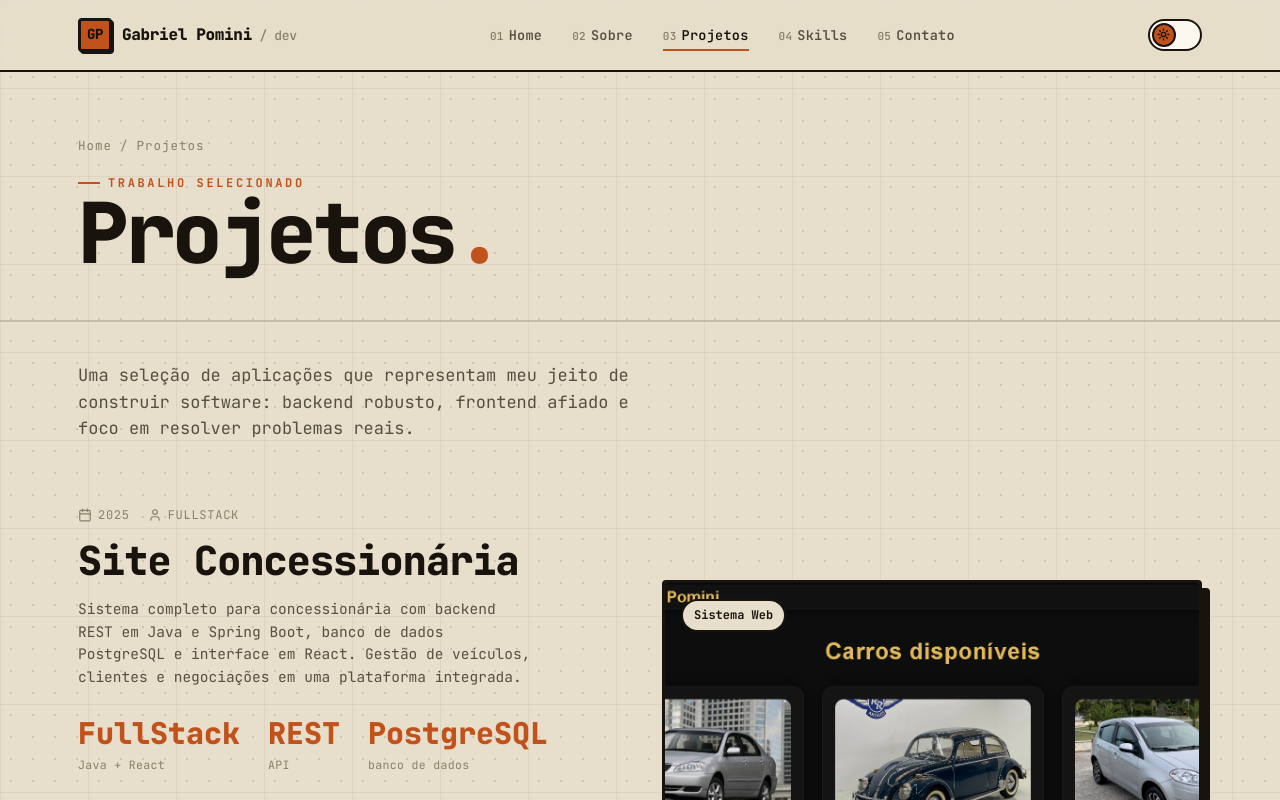
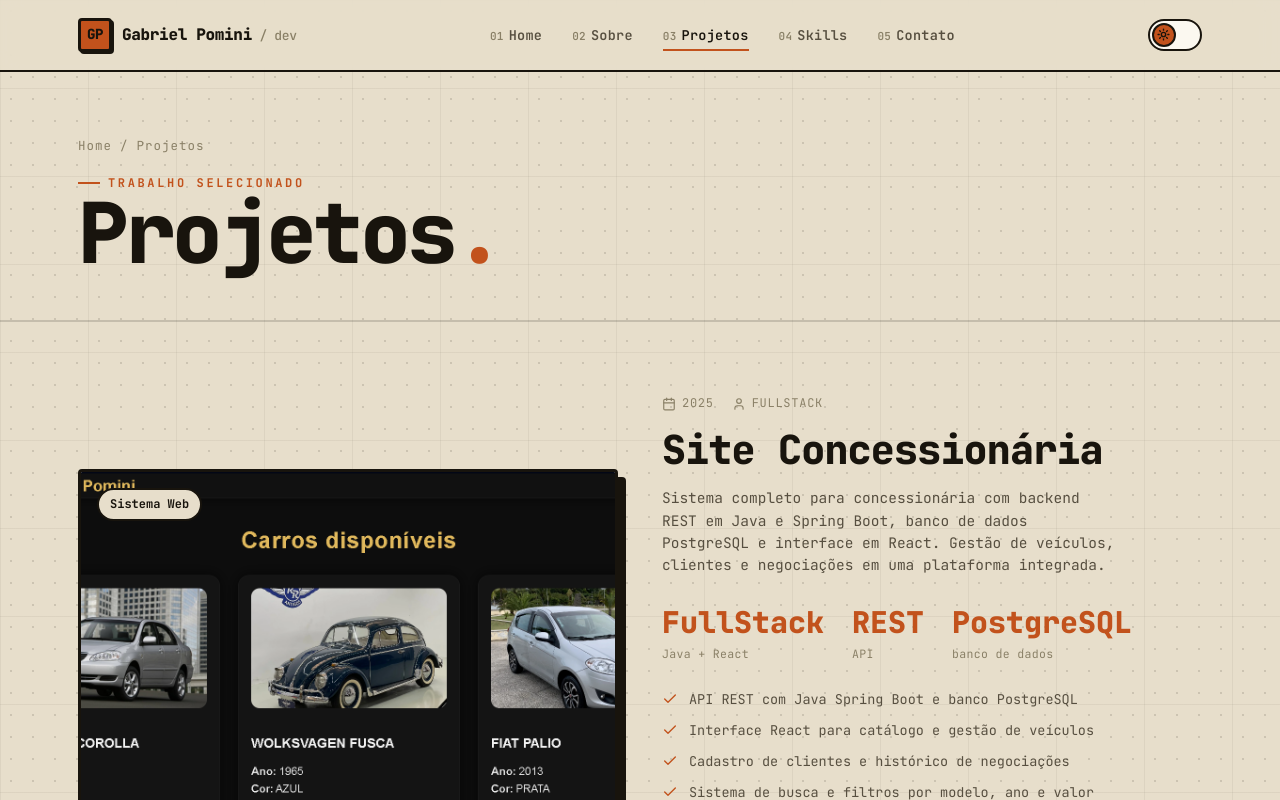
Before and after one commit to PominiGa/Projeto.Portfolio.Gabriel, a React (Vite) app in the folder portfolio/: page /projetos in a window 1280 px wide. Shown: the top 800 px of the page. Built offline with nearby package versions, Linux system fonts and the light colour scheme; the HTML template or start-up script is replaced by a standard one.

Commit message:
fix: remover texto intro da pagina de projetos

```diff
--- a/portfolio/src/components/sections/Projects.tsx
+++ b/portfolio/src/components/sections/Projects.tsx
@@ -96,12 +96,6 @@ export default function Projects() {
       </div>
 
       <section className="wrap">
-        <Reveal>
-          <p className="lead" style={{ marginTop: -32, marginBottom: 64, fontSize: 17 }}>
-            Uma seleção de aplicações que representam meu jeito de construir software:
-            backend robusto, frontend afiado e foco em resolver problemas reais.
-          </p>
-        </Reveal>
         {PROJECTS.map((p, i) => <ProjectRow p={p} i={i} key={p.id} />)}
       </section>
 
```
